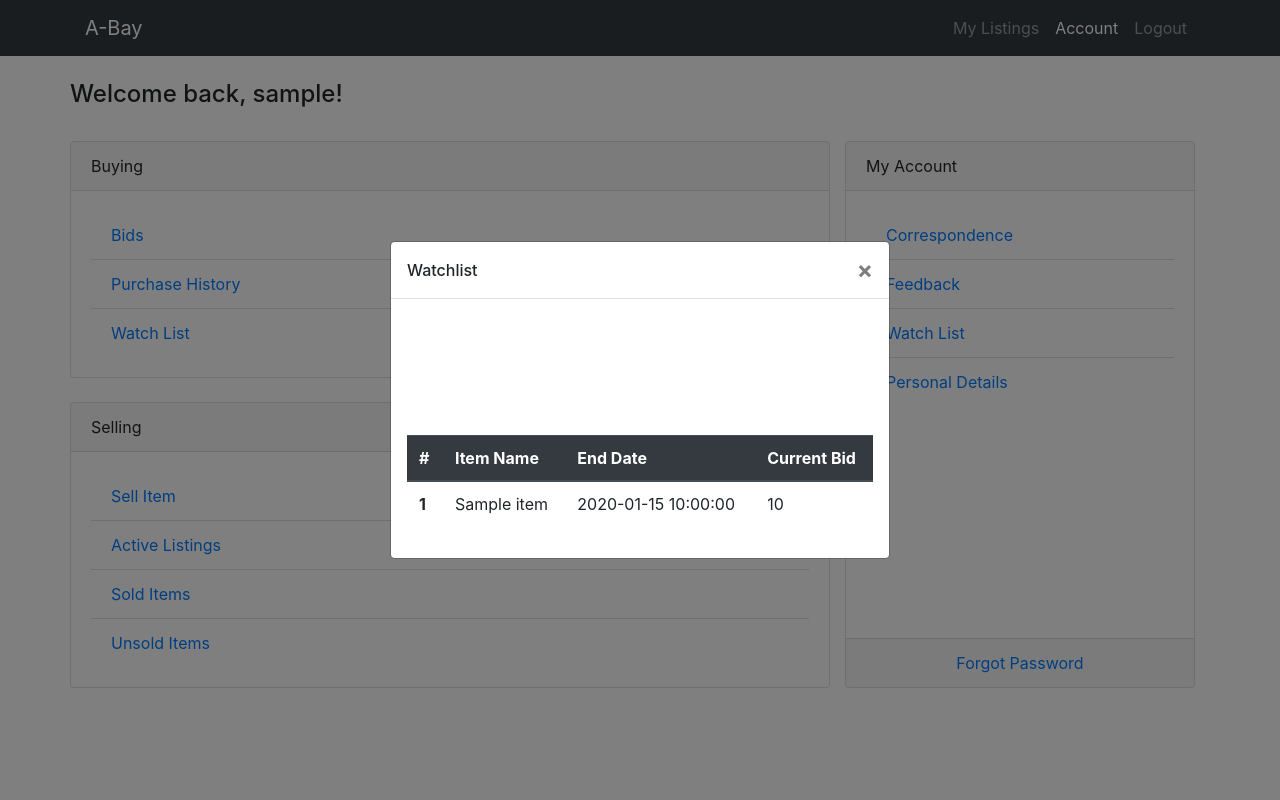
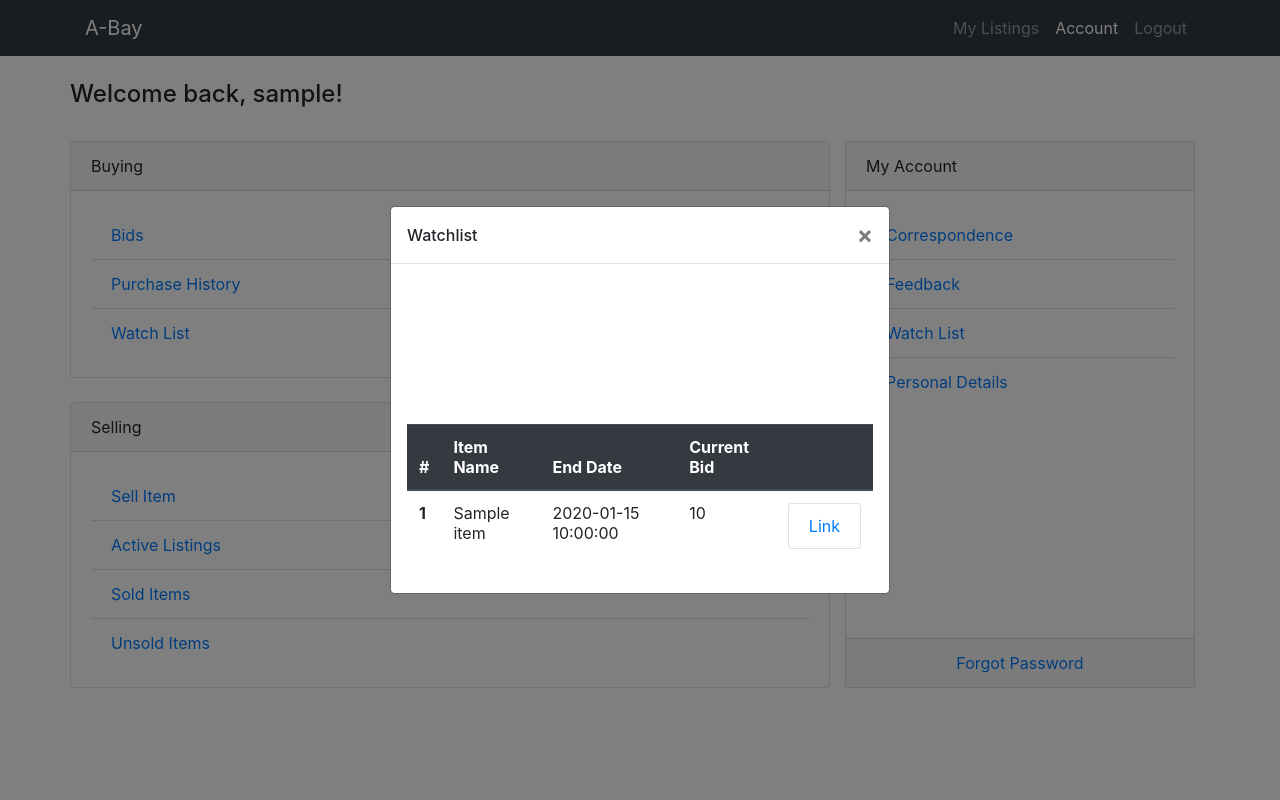
Before and after one commit to jason-james/a-bay, a PHP site: page /account.php in a window 1280 px wide, after a click on "Watch List". Run offline with PHP 8.4, Linux system fonts and the light colour scheme; the visitor is signed in with stand-in values (Sample User, id 1); tables that the repository leaves empty hold one stand-in row (values such as "Sample post"); some libraries are stand-ins or nearby versions.

Commit message:
Added a link to the item in the  watchlist.

```diff
--- a/private/shared/watchlist_functions.php
+++ b/private/shared/watchlist_functions.php
@@ -7,8 +7,11 @@ foreach ($resultset as $array) {
     $query = "SELECT item_name FROM item WHERE item_id = $item";
     $query_res = mysqli_query($db, $query);
     $ItemName = $query_res->fetch_assoc();
+    $link = url_for('/html/product_listing.php?item_id=' . $item . "&listing_id=" . $array['listing_id']);
 
-    echo "<tr><br>" . '<emsp><th scope = "row">' . $x . "</th><br><emsp>" . "<td>". $ItemName['item_name'] . "</td><br><emsp><td>" . $array['end_time'] . "</td><br><emsp><td>" . $array['latest_bid_amount'] . "</td><br></tr>" ;
+    echo "<tr><br>" . '<emsp><th scope = "row">' . $x . "</th><br><emsp>" . "<td>". $ItemName['item_name'] . "</td><br><emsp><td>" . $array['end_time'] . "</td><br><emsp><td>" . $array['latest_bid_amount'] . "</td><br><emsp><td>" . '<li class="list-group-item"><a href="' . $link . '"' . ">Link</a></li>" .  "</td><br></tr>" ;
+
+
 
 }
 ?>
--- a/public/html/account.php
+++ b/public/html/account.php
@@ -8,7 +8,7 @@
 
 $user_id = $_SESSION['user_id'];
 
-$query = "SELECT DISTINCT watchlist.user_fk, listing.end_time, listing.latest_bid_amount, listing.item_id FROM listing INNER JOIN watchlist ON watchlist.user_fk = $user_id";
+$query = "SELECT DISTINCT watchlist.user_fk, listing.end_time, listing.latest_bid_amount, listing.item_id, listing.listing_id FROM listing INNER JOIN watchlist ON watchlist.user_fk = $user_id";
 $query_res = mysqli_query($db, $query);
 $resultset = array();
 
@@ -164,6 +164,7 @@ while ($row = mysqli_fetch_assoc($query_res)) {
                             <th scope="col">Item Name</th>
                             <th scope="col">End Date</th>
                             <th scope="col">Current Bid</th>
+                            <th scope="col"></th>
                         </tr>
                         </thead>
                         <tbody>
@@ -176,8 +177,11 @@ while ($row = mysqli_fetch_assoc($query_res)) {
                             $query = "SELECT item_name FROM item WHERE item_id = $item";
                             $query_res = mysqli_query($db, $query);
                             $ItemName = $query_res->fetch_assoc();
+                            $link = url_for('/html/product_listing.php?item_id=' . $item . "&listing_id=" . $array['listing_id']);
 
-                            echo "<tr><br>" . '<emsp><th scope = "row">' . $x . "</th><br><emsp>" . "<td>". $ItemName['item_name'] . "</td><br><emsp><td>" . $array['end_time'] . "</td><br><emsp><td>" . $array['latest_bid_amount'] . "</td><br></tr>" ;
+                            echo "<tr><br>" . '<emsp><th scope = "row">' . $x . "</th><br><emsp>" . "<td>". $ItemName['item_name'] . "</td><br><emsp><td>" . $array['end_time'] . "</td><br><emsp><td>" . $array['latest_bid_amount'] . "</td><br><emsp><td>" . '<li class="list-group-item"><a href="' . $link . '"' . ">Link</a></li>" .  "</td><br></tr>" ;
+
+
 
                         }
                         ?>
```
